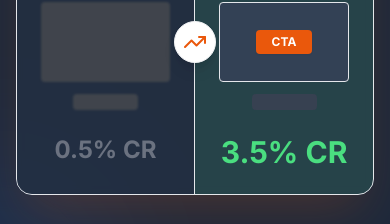
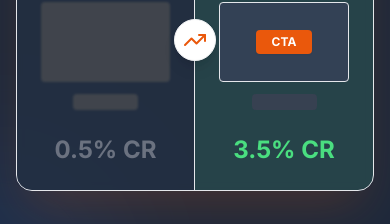
Before and after one commit to landingbulding-git/designter-freeaudit, a React (Vite) app: page / in a window 390 px wide. Shown: the part 1060-1284 px from the top of the page. Built offline with nearby package versions, Linux system fonts and the light colour scheme.

Commit message:
fix(mobile): Prevent 3.5% CR from wrapping in Hero infographic

```diff
--- a/components/Hero.tsx
+++ b/components/Hero.tsx
@@ -100,7 +100,7 @@ Hiába küldesz látogatókat az oldaladra drága hirdetésekkel, ha a kattintá
                          <div className="h-4 bg-gray-700 rounded w-1/2 mx-auto"></div>
                       </div>
                       <div className="mt-6 flex justify-center">
-                          <span className="text-3xl font-bold text-green-400">3.5% CR</span>
+                          <span className="text-2xl md:text-3xl font-bold text-green-400 whitespace-nowrap">3.5% CR</span>
                       </div>
                     </div>
                  </div>
```
